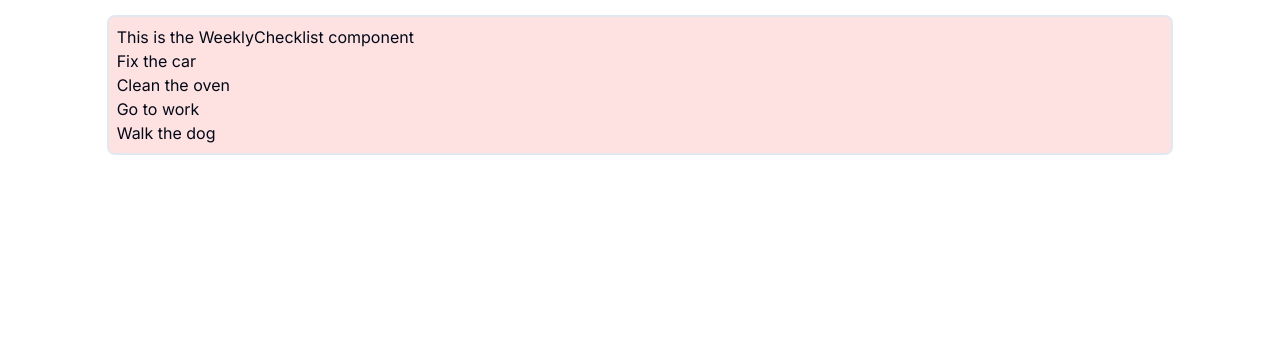
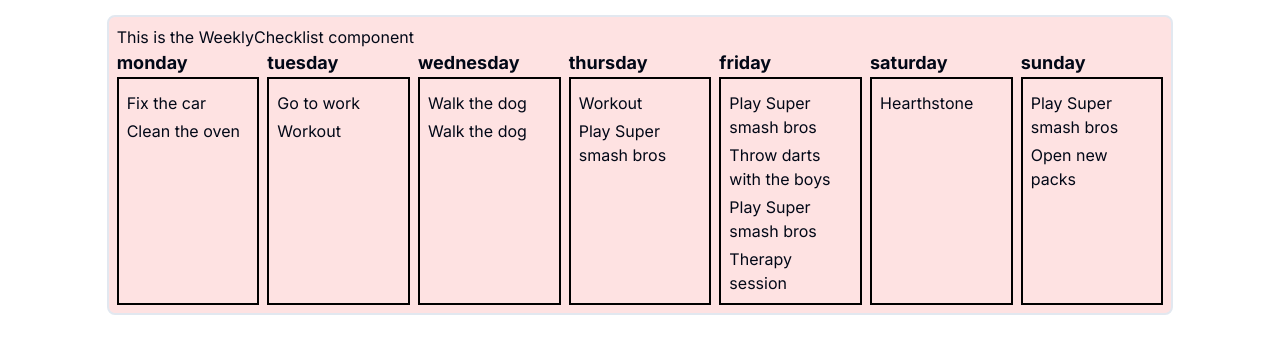
Before and after one commit to martinwinther/adhd-dashboard, a Next.js app: page / in a window 1280 px wide. Shown: the part 213-568 px from the top of the page. Built offline with nearby package versions, Linux system fonts and the light colour scheme; no server answers; the database is empty.

Commit message:
Weekly checklist structure
we have added a 7 day structure for the weekly checklist

```diff
--- a/src/components/Footer.tsx
+++ b/src/components/Footer.tsx
@@ -3,7 +3,7 @@ import React from "react";
 const Footer = () => {
 	return (
 		<div className="flex justify-between items-center px-2 w-full h-12 bg-gray-900 text-white">
-			Footer
+			<h1>Footer</h1>
 		</div>
 	);
 };
--- a/src/components/WeeklyChecklist.tsx
+++ b/src/components/WeeklyChecklist.tsx
@@ -3,44 +3,142 @@ const WeeklyChecklist = () => {
 		id: number;
 		todo: string;
 		isComplete: boolean;
+		weekday:
+			| "monday"
+			| "tuesday"
+			| "wednesday"
+			| "thursday"
+			| "friday"
+			| "saturday"
+			| "sunday";
 	};
-	const tasks: ToDoElements[] = [
+
+	const weeklyTasks: ToDoElements[] = [
 		{
 			id: 1,
 			todo: "Fix the car",
 			isComplete: false,
+			weekday: "monday",
 		},
 		{
 			id: 2,
 			todo: "Clean the oven",
 			isComplete: false,
+			weekday: "monday",
 		},
 		{
 			id: 3,
 			todo: "Go to work",
 			isComplete: false,
+			weekday: "tuesday",
 		},
 		{
 			id: 4,
 			todo: "Walk the dog",
 			isComplete: false,
+			weekday: "wednesday",
+		},
+		{
+			id: 5,
+			todo: "Play Super smash bros",
+			isComplete: false,
+			weekday: "friday",
+		},
+		{
+			id: 6,
+			todo: "Throw darts with the boys",
+			isComplete: false,
+			weekday: "friday",
+		},
+		{
+			id: 7,
+			todo: "Workout",
+			isComplete: false,
+			weekday: "tuesday",
+		},
+		{
+			id: 8,
+			todo: "Walk the dog",
+			isComplete: false,
+			weekday: "wednesday",
+		},
+		{
+			id: 9,
+			todo: "Workout",
+			isComplete: false,
+			weekday: "thursday",
+		},
+		{
+			id: 10,
+			todo: "Play Super smash bros",
+			isComplete: false,
+			weekday: "thursday",
+		},
+		{
+			id: 11,
+			todo: "Play Super smash bros",
+			isComplete: false,
+			weekday: "friday",
+		},
+		{
+			id: 12,
+			todo: "Therapy session",
+			isComplete: false,
+			weekday: "friday",
+		},
+		{
+			id: 13,
+			todo: "Hearthstone",
+			isComplete: false,
+			weekday: "saturday",
+		},
+		{
+			id: 14,
+			todo: "Play Super smash bros",
+			isComplete: false,
+			weekday: "sunday",
+		},
+		{
+			id: 15,
+			todo: "Open new packs",
+			isComplete: false,
+			weekday: "sunday",
 		},
 	];
 
 	const TodoList = ({ todolists }: { todolists: ToDoElements[] }) => {
 		return (
-			<ul>
-				{todolists.map((task) => (
-					<li key={task.id}>{task.todo}</li>
+			<div className="flex flex-col md:flex-row justify-between space-y-2 md:space-x-2 md:space-y-0 items-stretch">
+				{[
+					"monday",
+					"tuesday",
+					"wednesday",
+					"thursday",
+					"friday",
+					"saturday",
+					"sunday",
+				].map((day) => (
+					<div key={day} className="flex-1 flex flex-col">
+						<div className="text-lg font-bold">{day}</div>
+						<ul className="flex-1 border-2 border-black p-2 flex flex-col">
+							{todolists
+								.filter((task) => task.weekday === day)
+								.map((task) => (
+									<li key={task.id} className="mt-1">
+										{task.todo}
+									</li>
+								))}
+						</ul>
+					</div>
 				))}
-			</ul>
+			</div>
 		);
 	};
 
 	return (
 		<div className="bg-red-100 border-2 rounded-lg p-2">
 			<h1>This is the WeeklyChecklist component</h1>
-			<TodoList todolists={tasks} />
+			<TodoList todolists={weeklyTasks} />
 		</div>
 	);
 };
```
